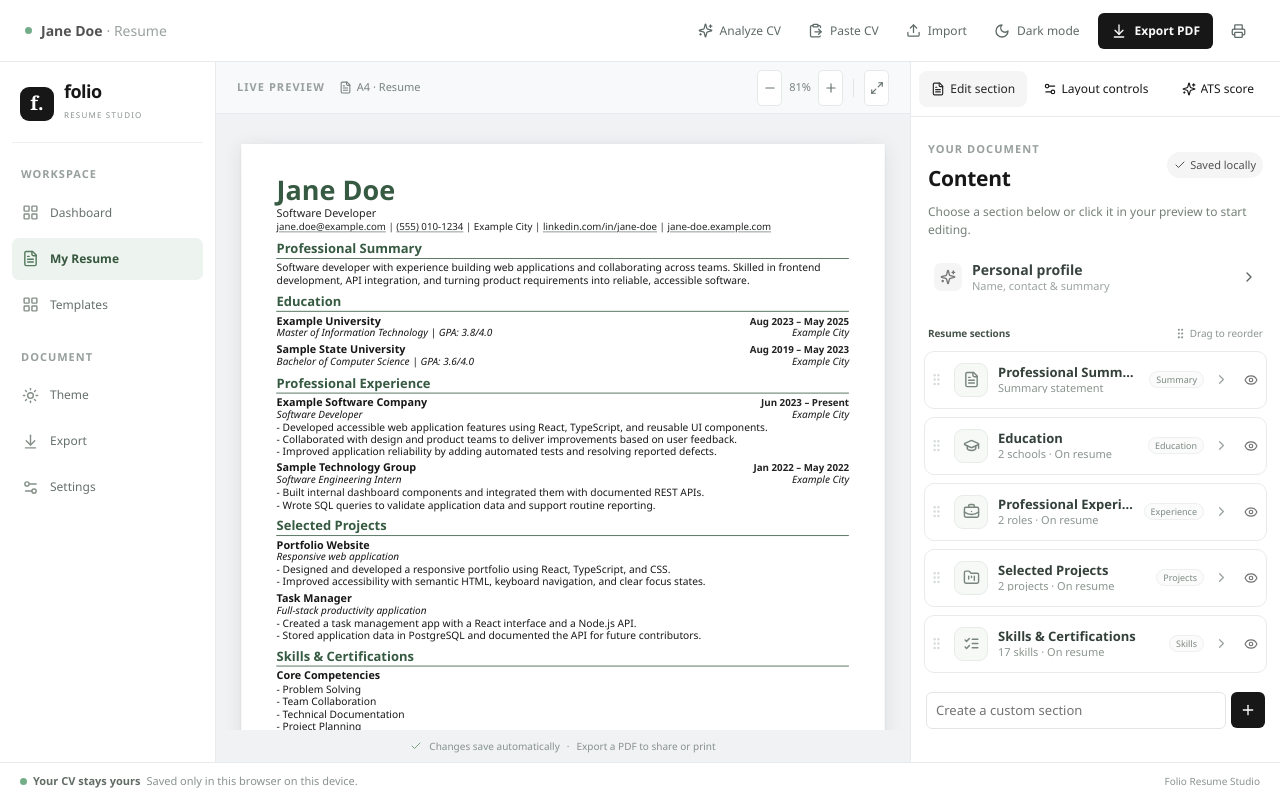
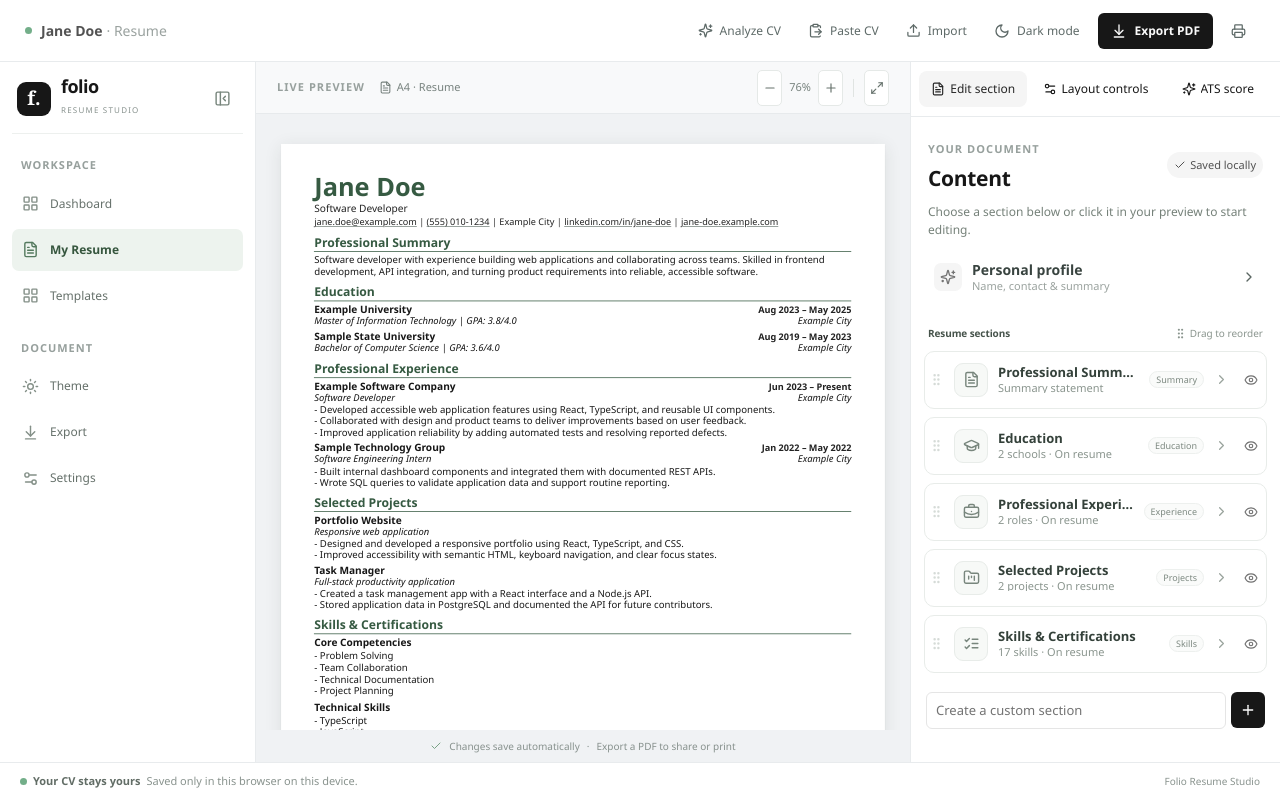
Before and after one commit to HVzz24/Folio, a React (Vite) app: page / in a window 1280 px wide. Built offline with nearby package versions, Linux system fonts and the light colour scheme.

Commit message:
feat(ui): add expandable and collapsible navigation sidebar

```diff
--- a/src/App.tsx
+++ b/src/App.tsx
@@ -2,7 +2,7 @@ import { Fragment, useEffect, useMemo, useRef, useState } from 'react'
 import {
   AlignCenter, AlignJustify, AlignLeft, ArrowDown, ArrowDownToLine, ArrowLeft, ArrowRight, ArrowUp, BriefcaseBusiness, Check, ClipboardPaste,
   ChevronDown, ChevronRight, Eye, EyeOff, FileJson2, FileText, FolderKanban, GraduationCap, GripVertical,
-  LayoutGrid, Maximize2, Minus, Moon, Plus, Printer, RotateCcw, Settings2, Sparkles, Sun,
+  LayoutGrid, Maximize2, Minus, Moon, PanelLeftClose, PanelLeftOpen, Plus, Printer, RotateCcw, Settings2, Sparkles, Sun,
   ListChecks, Trash2, Type, Upload, X,
 } from 'lucide-react'
 import { Button } from '@/components/ui/button'
@@ -993,6 +993,7 @@ function App() {
   const [activeSection, setActiveSection] = useState('')
   const [zoom, setZoom] = useState(82)
   const [editorMode, setEditorMode] = useState<'dashboard' | 'content' | 'templates' | 'design' | 'ats' | 'settings'>('content')
+  const [sidebarCollapsed, setSidebarCollapsed] = useState(() => localStorage.getItem('folio-sidebar-collapsed') === 'true')
   const [mobileView, setMobileView] = useState<'edit' | 'preview'>('edit')
   const [dragId, setDragId] = useState<string | null>(null)
   const [importError, setImportError] = useState('')
@@ -1031,6 +1032,10 @@ function App() {
   useEffect(() => {
     localStorage.setItem('folio-theme', theme)
   }, [theme])
+
+  useEffect(() => {
+    localStorage.setItem('folio-sidebar-collapsed', String(sidebarCollapsed))
+  }, [sidebarCollapsed])
 
   async function importFile(file?: File) {
     if (!file) return
@@ -1137,20 +1142,32 @@ function App() {
           <Button variant={mobileView === 'preview' ? 'secondary' : 'ghost'} size="sm" type="button" aria-pressed={mobileView === 'preview'} onClick={() => setMobileView('preview')}>Preview</Button>
         </div>
       </div>
-      <div className="studio-body no-print">
+      <div className="studio-body no-print" data-sidebar-collapsed={sidebarCollapsed}>
         <aside className="studio-nav" aria-label="Main navigation">
-          <div className="brand"><div className="brand-mark">f.</div><div><strong>folio</strong><span>RESUME STUDIO</span></div></div>
+          <div className="studio-nav-header">
+            <div className="brand"><div className="brand-mark">f.</div><div><strong>folio</strong><span>RESUME STUDIO</span></div></div>
+            <button
+              className="studio-nav-collapse"
+              type="button"
+              aria-label={sidebarCollapsed ? 'Expand navigation' : 'Collapse navigation'}
+              aria-expanded={!sidebarCollapsed}
+              title={sidebarCollapsed ? 'Expand navigation' : 'Collapse navigation'}
+              onClick={() => setSidebarCollapsed(!sidebarCollapsed)}
+            >
+              {sidebarCollapsed ? <PanelLeftOpen size={17} /> : <PanelLeftClose size={17} />}
+            </button>
+          </div>
           <div className="studio-nav-section">
             <span className="studio-nav-label">WORKSPACE</span>
-            <button className={`studio-nav-item ${editorMode === 'dashboard' ? 'selected' : ''}`} type="button" onClick={() => { setEditorMode('dashboard'); setMobileView('edit') }}><LayoutGrid size={17} /><span>Dashboard</span></button>
-            <button className={`studio-nav-item ${editorMode === 'content' || editorMode === 'ats' ? 'selected' : ''}`} type="button" onClick={() => { setEditorMode('content'); setMobileView('edit') }}><FileText size={17} /><span>My Resume</span></button>
-            <button className={`studio-nav-item ${editorMode === 'templates' ? 'selected' : ''}`} type="button" onClick={() => { setEditorMode('templates'); setMobileView('edit') }}><LayoutGrid size={17} /><span>Templates</span></button>
+            <button className={`studio-nav-item ${editorMode === 'dashboard' ? 'selected' : ''}`} type="button" aria-label="Dashboard" title="Dashboard" data-tooltip="Dashboard" onClick={() => { setEditorMode('dashboard'); setMobileView('edit') }}><LayoutGrid size={17} /><span>Dashboard</span></button>
+            <button className={`studio-nav-item ${editorMode === 'content' || editorMode === 'ats' ? 'selected' : ''}`} type="button" aria-label="My Resume" title="My Resume" data-tooltip="My Resume" onClick={() => { setEditorMode('content'); setMobileView('edit') }}><FileText size={17} /><span>My Resume</span></button>
+            <button className={`studio-nav-item ${editorMode === 'templates' ? 'selected' : ''}`} type="button" aria-label="Templates" title="Templates" data-tooltip="Templates" onClick={() => { setEditorMode('templates'); setMobileView('edit') }}><LayoutGrid size={17} /><span>Templates</span></button>
           </div>
           <div className="studio-nav-section">
             <span className="studio-nav-label">DOCUMENT</span>
-            <button className={`studio-nav-item ${editorMode === 'design' ? 'selected' : ''}`} type="button" onClick={() => { setEditorMode('design'); setMobileView('edit') }}><Sun size={17} /><span>Theme</span></button>
-            <button className="studio-nav-item" type="button" onClick={() => printResume(resume.settings)}><ArrowDownToLine size={17} /><span>Export</span></button>
-            <button className={`studio-nav-item ${editorMode === 'settings' ? 'selected' : ''}`} type="button" onClick={() => { setEditorMode('settings'); setMobileView('edit') }}><Settings2 size={17} /><span>Settings</span></button>
+            <button className={`studio-nav-item ${editorMode === 'design' ? 'selected' : ''}`} type="button" aria-label="Theme" title="Theme" data-tooltip="Theme" onClick={() => { setEditorMode('design'); setMobileView('edit') }}><Sun size={17} /><span>Theme</span></button>
+            <button className="studio-nav-item" type="button" aria-label="Export" title="Export" data-tooltip="Export" onClick={() => printResume(resume.settings)}><ArrowDownToLine size={17} /><span>Export</span></button>
+            <button className={`studio-nav-item ${editorMode === 'settings' ? 'selected' : ''}`} type="button" aria-label="Settings" title="Settings" data-tooltip="Settings" onClick={() => { setEditorMode('settings'); setMobileView('edit') }}><Settings2 size={17} /><span>Settings</span></button>
           </div>
         </aside>
         <div className="workspace" data-mode={editorMode} data-mobile-view={mobileView}>
--- a/src/styles.css
+++ b/src/styles.css
@@ -881,25 +881,34 @@ button:focus-visible, input:focus-visible, textarea:focus-visible, select:focus-
 .mobile-view-nav { display: none; }
 .studio-body {
   display: grid;
-  grid-template-columns: 216px minmax(0, 1fr);
+  grid-template-columns: 256px minmax(0, 1fr);
   flex: 1;
   min-height: 0;
   overflow: hidden;
+  transition: grid-template-columns 220ms ease;
 }
 .studio-nav {
+  position: relative;
+  z-index: 6;
   display: flex;
   flex-direction: column;
   gap: 23px;
   min-height: 0;
-  padding: 21px 12px 14px;
+  padding: 16px 12px 14px;
   border-right: 1px solid #e8ebed;
   background: #fff;
+  transition: padding 220ms ease, background-color 180ms ease;
 }
-.studio-nav .brand { min-width: 0; padding: 0 8px 18px; border-bottom: 1px solid #edf0ee; }
+.studio-nav-header { display: flex; align-items: center; justify-content: space-between; gap: 8px; min-height: 42px; padding: 0 5px 14px; border-bottom: 1px solid #edf0ee; }
+.studio-nav-header .brand { min-width: 0; padding: 0; border: 0; }
 .studio-nav .brand-mark { width: 34px; height: 34px; }
+.studio-nav-collapse { display: grid; flex: 0 0 32px; width: 32px; height: 32px; place-items: center; border: 1px solid transparent; border-radius: 7px; background: transparent; color: #78867d; transition: background-color 160ms ease, color 160ms ease, border-color 160ms ease; }
+.studio-nav-collapse:hover { border-color: #e8ece9; background: #f5f7f5; color: #314d3a; }
+.studio-nav-collapse:focus-visible { outline: 2px solid #6c9075; outline-offset: 2px; }
 .studio-nav-section { display: grid; gap: 4px; }
-.studio-nav-label { margin: 0 9px 5px; color: #97a09d; font-size: 9px; font-weight: 700; letter-spacing: 1px; }
+.studio-nav-label { margin: 0 9px 5px; color: #97a09d; font-size: 10px; font-weight: 700; letter-spacing: 1px; }
 .studio-nav-item {
+  position: relative;
   display: flex;
   align-items: center;
   gap: 11px;
@@ -921,6 +930,39 @@ button:focus-visible, input:focus-visible, textarea:focus-visible, select:focus-
 .studio-nav-item.selected svg { color: #557a5f; }
 .studio-nav-item:disabled { cursor: not-allowed; opacity: .48; }
 .studio-nav-item small { color: #9aa39d; font-size: 8px; font-weight: 700; letter-spacing: .5px; }
+.studio-body[data-sidebar-collapsed="true"] { grid-template-columns: 72px minmax(0, 1fr); }
+.studio-body[data-sidebar-collapsed="true"] .studio-nav { align-items: center; gap: 18px; padding: 12px 8px; }
+.studio-body[data-sidebar-collapsed="true"] .studio-nav-header { flex-direction: column; justify-content: center; gap: 10px; width: 100%; padding: 0 0 12px; }
+.studio-body[data-sidebar-collapsed="true"] .studio-nav-header .brand { justify-content: center; }
+.studio-body[data-sidebar-collapsed="true"] .studio-nav-header .brand > div:last-child { display: none; }
+.studio-body[data-sidebar-collapsed="true"] .studio-nav-collapse { flex-basis: 30px; width: 30px; height: 30px; }
+.studio-body[data-sidebar-collapsed="true"] .studio-nav-section { justify-items: center; width: 100%; gap: 6px; }
+.studio-body[data-sidebar-collapsed="true"] .studio-nav-label { display: none; }
+.studio-body[data-sidebar-collapsed="true"] .studio-nav-item { justify-content: center; width: 44px; min-height: 44px; gap: 0; padding: 0; }
+.studio-body[data-sidebar-collapsed="true"] .studio-nav-item span { display: none; }
+.studio-body[data-sidebar-collapsed="true"] .studio-nav-item::after {
+  position: absolute;
+  z-index: 20;
+  top: 50%;
+  left: calc(100% + 11px);
+  padding: 6px 9px;
+  transform: translate(-4px, -50%);
+  border: 1px solid #e3e8e4;
+  border-radius: 6px;
+  background: #fff;
+  box-shadow: 0 5px 16px #17231b1c;
+  color: #34413a;
+  content: attr(data-tooltip);
+  font-size: 12px;
+  font-weight: 550;
+  line-height: 1.2;
+  opacity: 0;
+  pointer-events: none;
+  white-space: nowrap;
+  transition: opacity 140ms ease, transform 140ms ease;
+}
+.studio-body[data-sidebar-collapsed="true"] .studio-nav-item:hover::after,
+.studio-body[data-sidebar-collapsed="true"] .studio-nav-item:focus-visible::after { transform: translate(0, -50%); opacity: 1; }
 .workspace {
   display: grid;
   grid-template-columns: minmax(0, 1fr) minmax(340px, 370px);
@@ -1032,6 +1074,10 @@ button:focus-visible, input:focus-visible, textarea:focus-visible, select:focus-
 .app-shell[data-theme="dark"] .settings-panel,
 .app-shell[data-theme="dark"] .dashboard-panel,
 .app-shell[data-theme="dark"] .template-panel { border-color: var(--dark-border); background: var(--dark-panel); }
+.app-shell[data-theme="dark"] .studio-nav-header { border-color: var(--dark-border); }
+.app-shell[data-theme="dark"] .studio-nav-collapse { color: var(--dark-muted); }
+.app-shell[data-theme="dark"] .studio-nav-collapse:hover { border-color: var(--dark-border); background: #202a23; color: var(--dark-text); }
+.app-shell[data-theme="dark"] .studio-body[data-sidebar-collapsed="true"] .studio-nav-item::after { border-color: var(--dark-border); background: var(--dark-raised); color: var(--dark-text); }
 .app-shell[data-theme="dark"] .studio-nav-label { color: var(--dark-subtle); }
 .app-shell[data-theme="dark"] .studio-nav .brand { border-color: var(--dark-border); }
 .app-shell[data-theme="dark"] .studio-nav-item { color: var(--dark-muted); }
@@ -1063,7 +1109,8 @@ button:focus-visible, input:focus-visible, textarea:focus-visible, select:focus-
 .app-shell[data-theme="dark"] .template-thumbnail { border-color: var(--dark-border); background: #fdfefd; }
 
 @media (min-width: 721px) and (max-width: 1050px) {
-  .studio-body { grid-template-columns: 184px minmax(0, 1fr); }
+  .studio-body { grid-template-columns: 256px minmax(0, 1fr); }
+  .studio-body[data-sidebar-collapsed="true"] { grid-template-columns: 72px minmax(0, 1fr); }
   .workspace { grid-template-columns: minmax(0, 1fr) minmax(310px, 340px); }
 }
 
@@ -1078,7 +1125,7 @@ button:focus-visible, input:focus-visible, textarea:focus-visible, select:focus-
   .mobile-view-nav { display: flex; align-items: center; justify-content: center; flex: 0 0 40px; border-bottom: 1px solid #e8ebed; background: #fff; }
   .mobile-preview-toggle { display: flex; gap: 2px; padding: 3px; border: 1px solid #e8ece9; border-radius: 7px; background: #f5f7f5; }
   .mobile-preview-toggle .ui-button { min-height: 28px; padding-inline: 15px; }
-  .studio-body { display: flex; flex: 1; flex-direction: column; min-height: 0; }
+  .studio-body { display: flex; flex: 1; flex-direction: column; min-height: 0; transition: none; }
   .studio-nav {
     display: grid;
     flex: 0 0 auto;
@@ -1089,11 +1136,17 @@ button:focus-visible, input:focus-visible, textarea:focus-visible, select:focus-
     border-right: 0;
     border-bottom: 1px solid #e8ebed;
   }
+  .studio-nav-header { display: none; }
   .studio-nav .brand, .studio-nav-label { display: none; }
   .studio-nav-section { display: contents; }
   .studio-nav-item { width: 100%; min-width: 0; min-height: 32px; gap: 5px; padding-inline: 6px; font-size: 10px; white-space: nowrap; }
   .studio-nav-item svg { flex: 0 0 14px; width: 14px; height: 14px; }
   .studio-nav-item span { overflow: hidden; text-overflow: ellipsis; }
+  .studio-body[data-sidebar-collapsed="true"] .studio-nav { display: grid; align-items: stretch; gap: 3px; padding: 5px 7px; }
+  .studio-body[data-sidebar-collapsed="true"] .studio-nav-section { display: contents; width: auto; }
+  .studio-body[data-sidebar-collapsed="true"] .studio-nav-item { justify-content: flex-start; width: 100%; min-height: 32px; gap: 5px; padding-inline: 6px; }
+  .studio-body[data-sidebar-collapsed="true"] .studio-nav-item span { display: block; }
+  .studio-body[data-sidebar-collapsed="true"] .studio-nav-item::after { display: none; }
   .workspace { display: flex; flex: 1; flex-direction: column; min-height: 0; overflow: hidden; }
   .workspace[data-mobile-view="edit"] .preview-workspace { display: none; }
   .workspace[data-mobile-view="preview"] .editor-panel { display: none; }
```
